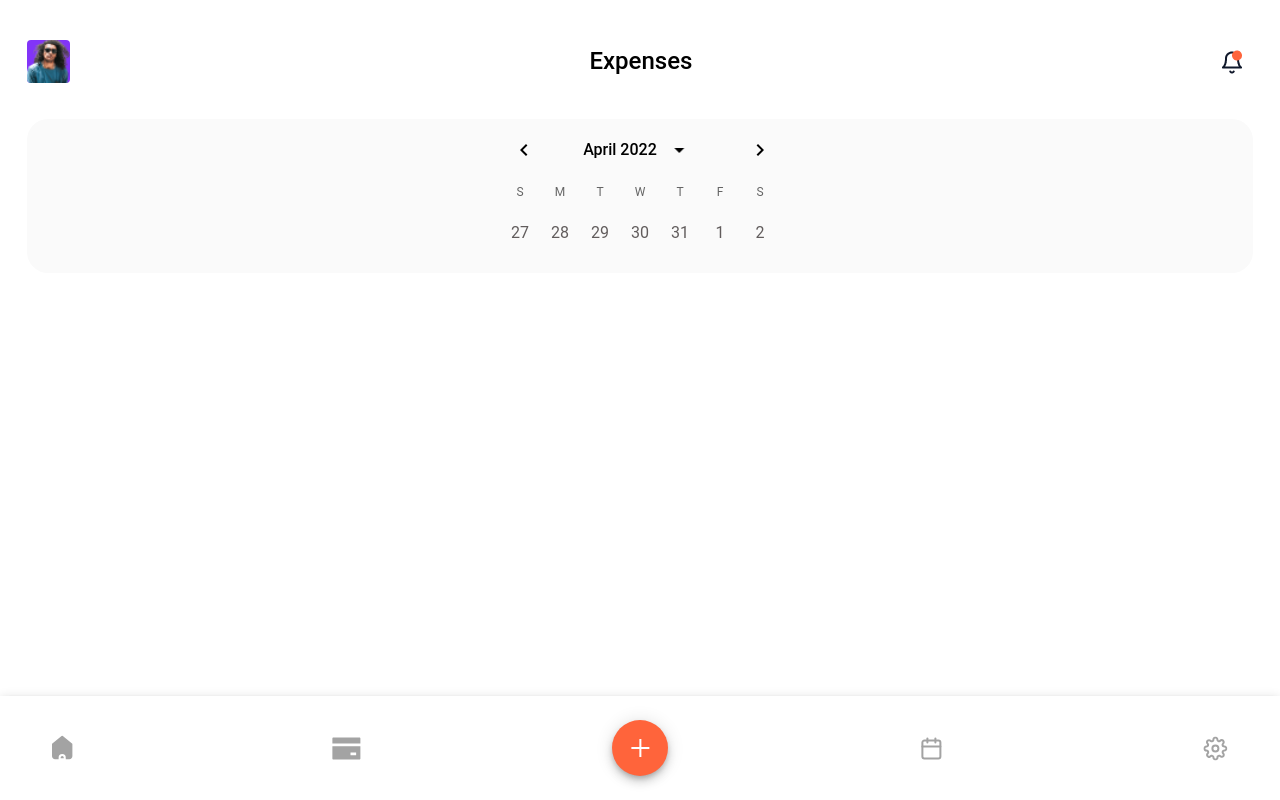
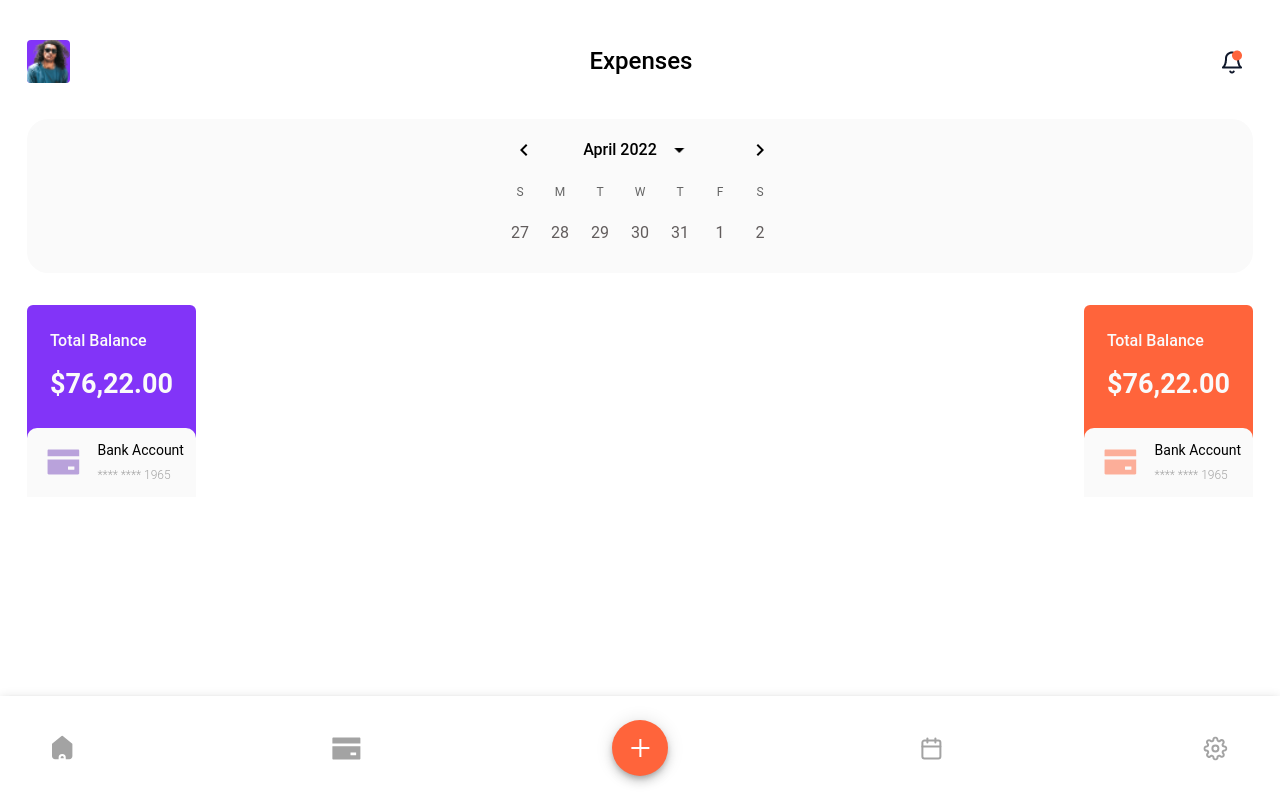
Before and after one commit to Fr13nd4u/expence-tracker, a React (Vite) app: page /expenses in a window 1280 px wide. Built offline with nearby package versions, Linux system fonts and the light colour scheme.

Commit message:
create valance card component

```diff
--- /dev/null
+++ b/src/components/BalanceCardList/BalanceCard.module.css
@@ -0,0 +1,13 @@
+.primaryIcon svg path {
+  fill: rgba(122, 77, 190, 0.5);
+}
+
+.secondaryIcon svg path {
+  fill: rgba( 255, 100, 59, 0.5);
+}
+
+.primaryIcon svg,
+.secondaryIcon svg {
+  width: 33px;
+  height: 26px;
+}
--- /dev/null
+++ b/src/components/BalanceCardList/BalanceCard.tsx
@@ -0,0 +1,89 @@
+import { FC } from "react";
+import { formatCardNumber, formatNumberToCurrency } from "../helpers";
+import { Box, Card, IconButton, Stack, Typography } from "@mui/material";
+import { ExpensesIcon } from "../shared/SVGs";
+
+import styles from "./BalanceCard.module.css";
+
+interface BalanceCardProp {
+  variant: "primary" | "secondary";
+  balance: number;
+  credit_number: string;
+}
+
+const BalanceCard: FC<BalanceCardProp> = ({
+  variant,
+  credit_number,
+  balance,
+}) => {
+  return (
+    <Card
+      variant="outlined"
+      sx={{
+        background: variant === "primary" ? "#8234F8" : "#FF643B",
+        borderRadius: 0,
+        borderTopLeftRadius: "6px",
+        borderTopRightRadius: "6px",
+        color: "#FAFAFA",
+        border: "none",
+      }}
+    >
+      <Box padding="23px 23px 0">
+        <Typography
+          variant="h6"
+          fontSize={16}
+          fontWeight={500}
+          marginBottom={1.75}
+        >
+          Total Balance
+        </Typography>
+        <Typography
+          variant="h4"
+          fontSize={27}
+          fontWeight={700}
+          marginBottom={3.4}
+        >
+          ${formatNumberToCurrency(balance)}
+        </Typography>
+      </Box>
+
+      <Stack
+        direction="row"
+        justifyContent="space-between"
+        alignItems="center"
+        spacing={0}
+        gap="8px"
+        sx={{
+          background: "#FAFAFA",
+          borderTopLeftRadius: "10px",
+          borderTopRightRadius: "10px",
+          padding: "12px 12px 13px",
+        }}
+      >
+        <IconButton
+          className={
+            variant === "primary" ? styles.primaryIcon : styles.secondaryIcon
+          }
+          sx={{ color: "rgba(122, 77, 190, 0.5)" }}
+        >
+          <ExpensesIcon />
+        </IconButton>
+        <Box>
+          <Typography variant="body2" marginBottom={0.75} color="#000">
+            Bank Account
+          </Typography>
+          <Typography
+            variant="body1"
+            fontSize={12}
+            fontWeight={300}
+            color="#A3A3A3"
+          >
+            {formatCardNumber(credit_number)}
+          </Typography>
+        </Box>
+      </Stack>
+    </Card>
+  );
+};
+
+export default BalanceCard;
--- /dev/null
+++ b/src/components/BalanceCardList/index.tsx
@@ -0,0 +1,28 @@
+import { FC } from "react";
+import BalanceCard from "./BalanceCard";
+import { Stack } from "@mui/material";
+
+const BalanceCardList: FC = () => {
+  return (
+    <Stack
+      direction="row"
+      justifyContent="space-between"
+      alignItems="center"
+      spacing={0}
+      gap="20px"
+    >
+      <BalanceCard
+        variant="primary"
+        credit_number="2544 7545 3785 1965"
+        balance={7622.0}
+      />
+      <BalanceCard
+        variant="secondary"
+        credit_number="2544 7545 3785 1965"
+        balance={7622.0}
+      />
+    </Stack>
+  );
+};
+
+export default BalanceCardList;
--- a/src/components/Calendar/index.tsx
+++ b/src/components/Calendar/index.tsx
@@ -12,7 +12,12 @@ const Calendar: FC = () => {
 
   return (
     <LocalizationProvider dateAdapter={AdapterDayjs}>
-      <Grid container direction="column" alignItems="center">
+      <Grid
+        container
+        direction="column"
+        alignItems="center"
+        marginBottom="32px"
+      >
         <DateCalendar
           showDaysOutsideCurrentMonth
           value={value}
--- a/src/components/CreditCard/index.tsx
+++ b/src/components/CreditCard/index.tsx
@@ -1,4 +1,5 @@
 import { FC } from "react";
+import { formatNumberToCurrency } from "../helpers";
 import {
   Stack,
   Card,
@@ -18,12 +19,6 @@ interface CreditCardProps {
 }
 
 const CreditCard: FC<CreditCardProps> = ({ balance, credit_number }) => {
-  const formatNumberToCurrency = (number: number): string => {
-    const [whole, decimal] = number.toFixed(2).split(".");
-    const formattedNumber = whole.replace(/\B(?=(\d{2})+(?!\d))/g, ",");
-    return `${formattedNumber}.${decimal}`;
-  };
-
   return (
     <Card
       variant="outlined"
--- /dev/null
+++ b/src/components/helpers.ts
@@ -0,0 +1,7 @@
+export  const formatNumberToCurrency = (number: number): string => {
+  const [whole, decimal] = number.toFixed(2).split(".");
+  const formattedNumber = whole.replace(/\B(?=(\d{2})+(?!\d))/g, ",");
+  return `${formattedNumber}.${decimal}`;
+};
+
+export const formatCardNumber = (cardNumber: string): string => "**** **** " + cardNumber.slice(-4);
--- a/src/pages/Expenses.tsx
+++ b/src/pages/Expenses.tsx
@@ -1,12 +1,14 @@
 import { FC } from "react";
 import HeaderTitle from "../components/HeaderTitle";
 import Calendar from "../components/Calendar";
+import BalanceCardList from "../components/BalanceCardList";
 
 const Expenses: FC = () => {
   return (
     <main>
       <HeaderTitle title="Expenses" />
       <Calendar />
+      <BalanceCardList />
     </main>
   );
 };
```
